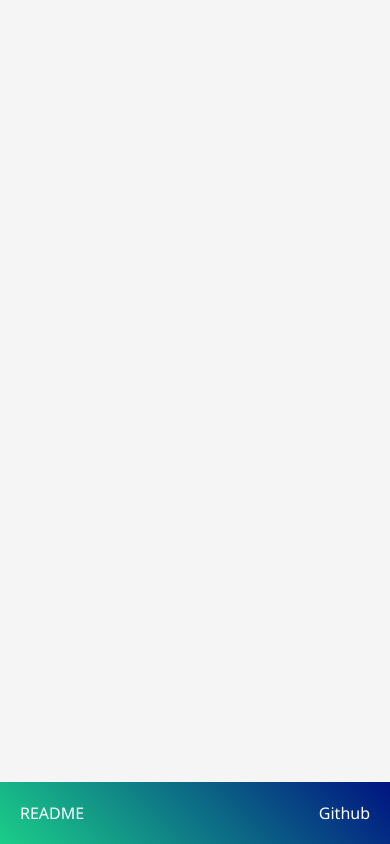
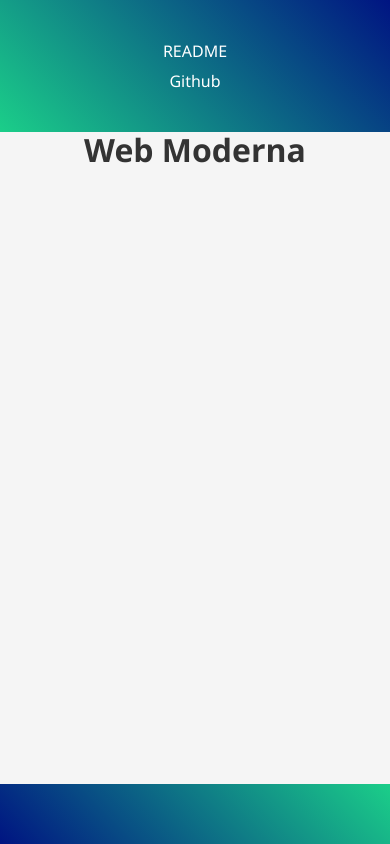
Before and after one commit to ctapullimap/WEB-MODERNA, a plain HTML site: page index.html in a window 390 px wide. Drawn offline with Linux system fonts and the light colour scheme.

Commit message:
agregando estilo y responsive hover

```diff
--- a/index.html
+++ b/index.html
@@ -11,17 +11,17 @@
       <nav>
         <ul>
           <li>
-            <a href="https://github.com/ctapullimap/WEB-MODERNA/blob/main/README.md">README</a>
+            <a href="https://github.com/ctapullimap/WEB-MODERNA/blob/main/README.md" target="_blank" >README</a>
           </li>
           <li>
-            <a href="https://github.com/ctapullimap">Github</a>
+            <a href="https://github.com/ctapullimap" target="_blank">Github</a>
           </li>
         </ul>
       </nav>
     </header>
     <main>
-      <h1></h1>
-    </m ain>
+      <h1>Web Moderna </h1>
+    </main>
     <footer></footer>
   </body>
 </html>
--- a/styles.css
+++ b/styles.css
@@ -1,41 +1,156 @@
+/* Reset básico */
 * {
   margin: 0;
   padding: 0;
   box-sizing: border-box;
 }
 
+/* Estilos base */
 body {
-  font-family: "Segoe UI", Tahoma, Geneva, Verdana, sans-serif;
+  font-family: "Segoe UI", system-ui, sans-serif;
   background-color: #f5f5f5;
+  min-height: 100vh;
+  position: relative;
+}
+
+/* Estilos del header y navegación */
+header {
+  width: 100%;
+  background: linear-gradient(45deg, #1bce89, #001482);
+  position: fixed;
+  top: 0;
+  left: 0;
+  z-index: 1000;
 }
 
 nav {
-  background: linear-gradient(45deg, #1bce89, #001482);
-  padding: 20px;
-  position: absolute;
-  width: 100%;
-  bottom: 0;
+  padding: 2rem;
+  max-width: 1200px;
+  margin: 0 auto;
 }
 
-nav > ul {
+nav ul {
   list-style: none;
-  display: flex;
-  justify-content: space-between;
+  text-align: center;
+  /* position: relative; */
+  width: 100%;
 }
 
-nav > ul > li > a {
-  text-decoration: none;
-  color: #ffffff;
+nav ul li {
+  display: inline-block;
+  position: absolute;
 }
 
-/* 600px en adelante */
-@media (min-width: 600px) {
-  body {
-    background-color: rgb(68, 0, 255);
+/* Posicionamiento de los elementos en los extremos */
+nav ul li:first-child {
+  left: 20px;
+}
+
+nav ul li:last-child {
+  right: 20px;
+}
+
+nav ul li a {
+  color: white;
+  text-decoration: none;
+  font-size: 1rem;
+  padding: 0.5rem 1rem;
+  border-radius: 4px;
+  transition: background-color 0.3s ease;
+}
+
+nav ul li a:hover {
+  background-color: rgba(255, 255, 255, 0.1);
+}
+
+/* Estilos del main */
+main {
+  padding: 6rem 1rem 2rem;
+  max-width: 1200px;
+  margin: 0 auto;
+  min-height: calc(100vh - 60px);
+}
+
+h1 {
+  font-size: 2.5rem;
+  color: #333;
+  margin-bottom: 2rem;
+  text-align: center;
+}
+
+/* Estilos del footer */
+footer {
+  background: linear-gradient(45deg, #001482, #1bce89);
+  color: white;
+  padding: 1rem;
+  text-align: center;
+  position: absolute;
+  bottom: 0;
+  width: 100%;
+  height: 60px;
+}
+
+/* Media Queries para diseño responsive */
+@media (max-width: 600px) {
+  nav ul li {
+    position: static;
+    display: block;
+    margin: 0.5rem 0;
   }
 
-  nav {
-    top: 0;
-    bottom: auto;
+  main {
+    padding-top: 8rem;
+  }
+
+  h1 {
+    font-size: 2rem;
   }
 }
+
+@media (min-width: 601px) and (max-width: 1024px) {
+  main {
+    padding: 7rem 2rem 2rem;
+  }
+
+  nav ul li:first-child {
+    left: 2rem;
+  }
+
+  nav ul li:last-child {
+    right: 2rem;
+  }
+}
+
+/* Efectos hover y animaciones */
+@keyframes fadeIn {
+  from {
+    opacity: 0;
+    transform: translateY(-10px);
+  }
+  to {
+    opacity: 1;
+    transform: translateY(0);
+  }
+}
+
+h1 {
+  animation: fadeIn 0.8s ease-out;
+}
+
+/* Mejoras de accesibilidad */
+nav ul li a:focus {
+  outline: 2px solid white;
+  outline-offset: 2px;
+}
+
+/* Dark mode */
+@media (prefers-color-scheme: dark) {
+  body {
+    background-color: #1a1a1a;
+    color: #ffffff;
+  }
+
+  h1 {
+    color: #ffffff;
+  }
+}
```
